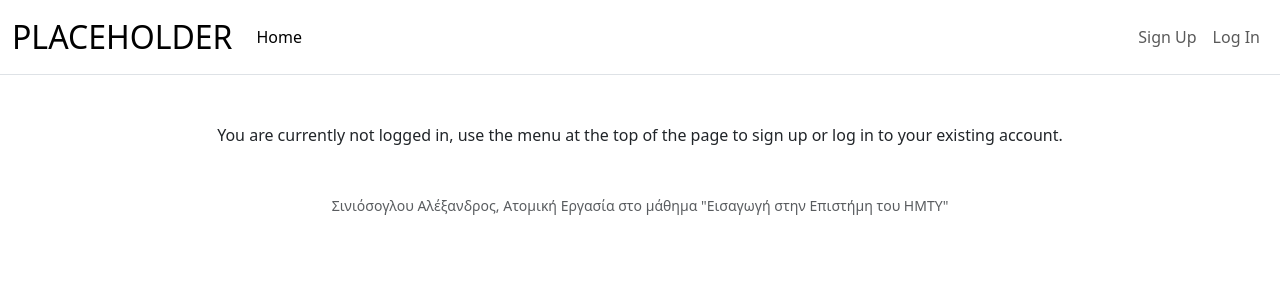
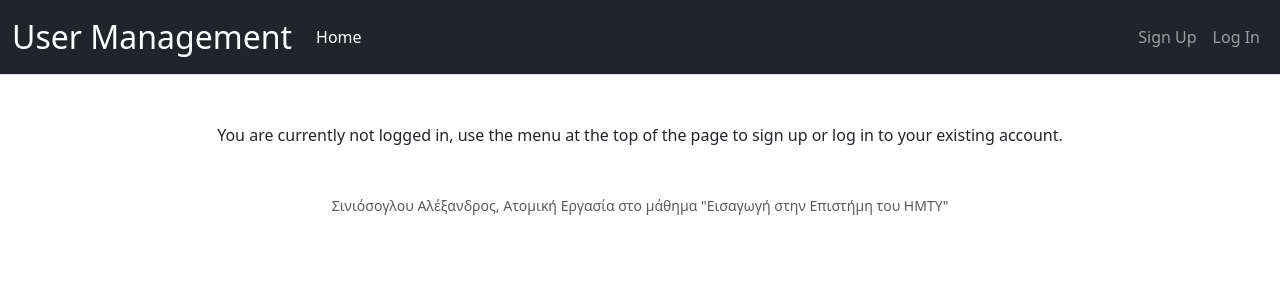
Before and after one commit to AlexSinios/BasicRegister-Webapp, a Flask app: page / in a window 1280 px wide. Shown: the top 300 px of the page. Run offline with Flask 3, Linux system fonts and the light colour scheme.

Commit message:
Update layout.html

```diff
--- a/AE_serious/templates/layout.html
+++ b/AE_serious/templates/layout.html
@@ -1,4 +1,4 @@
-<!-- Bάση για τις διάφορες σελίδες HTML που θα χρησιμοποιήσει η εφαρμογή -->
+<!-- Bάση/Πρότυπο για τις διάφορες σελίδες HTML που θα χρησιμοποιήσει η εφαρμογή -->
 
 <!DOCTYPE html>
 
@@ -20,10 +20,11 @@
     </head>
 
     <body>
+        <header>
             <!-- Εισαγωγή στοιχείου navbar της Bootstrap-->
-        <nav class="navbar navbar-expand-md border-bottom border-body" data-bs-theme="light">
+            <nav class="navbar navbar-dark navbar-expand-md border-bottom border-body bg-dark">
                 <div class="container-fluid">
-                <a class="navbar-brand" href="/">PLACEHOLDER</a>
+                    <a class="navbar-brand" href="/">User Management</a>
                     <button class="navbar-toggler" type="button" data-bs-toggle="collapse" data-bs-target="#navbarNavAltMarkup" aria-controls="navbarNavAltMarkup" aria-expanded="false" aria-label="Toggle navigation">
                         <span class="navbar-toggler-icon"></span>
                     </button>
@@ -33,8 +34,9 @@
                         </ul>
                         {% if session["id"] %}
                             <ul class="navbar-nav ms-auto">
-                            <li class="nav-item"><a class="nav-link" href="/logout">Log Out</a></li>
-                            <li class="nav-item"><a class="nav-link" href="/deleteacc">Delete your account</a></li>
+                                <li class="nav-item"><a class="nav-link" href="/logout">Log Out </a></li>
+                                <li class="nav-item"><a class="nav-link" href="/changepwd">Change Password</a></li>
+                                <li class="nav-item"><a class="nav-link" href="/deleteacc">Delete your Account</a></li>
                             </ul>
                         {% else %}
                             <ul class="navbar-nav ms-auto">
@@ -45,6 +47,7 @@
                     </div>
                 </div>
             </nav>
+        </header>
 
         {% if get_flashed_messages() %}
             <header>
```
Lines whose indentation alone changed are shown as unchanged.
